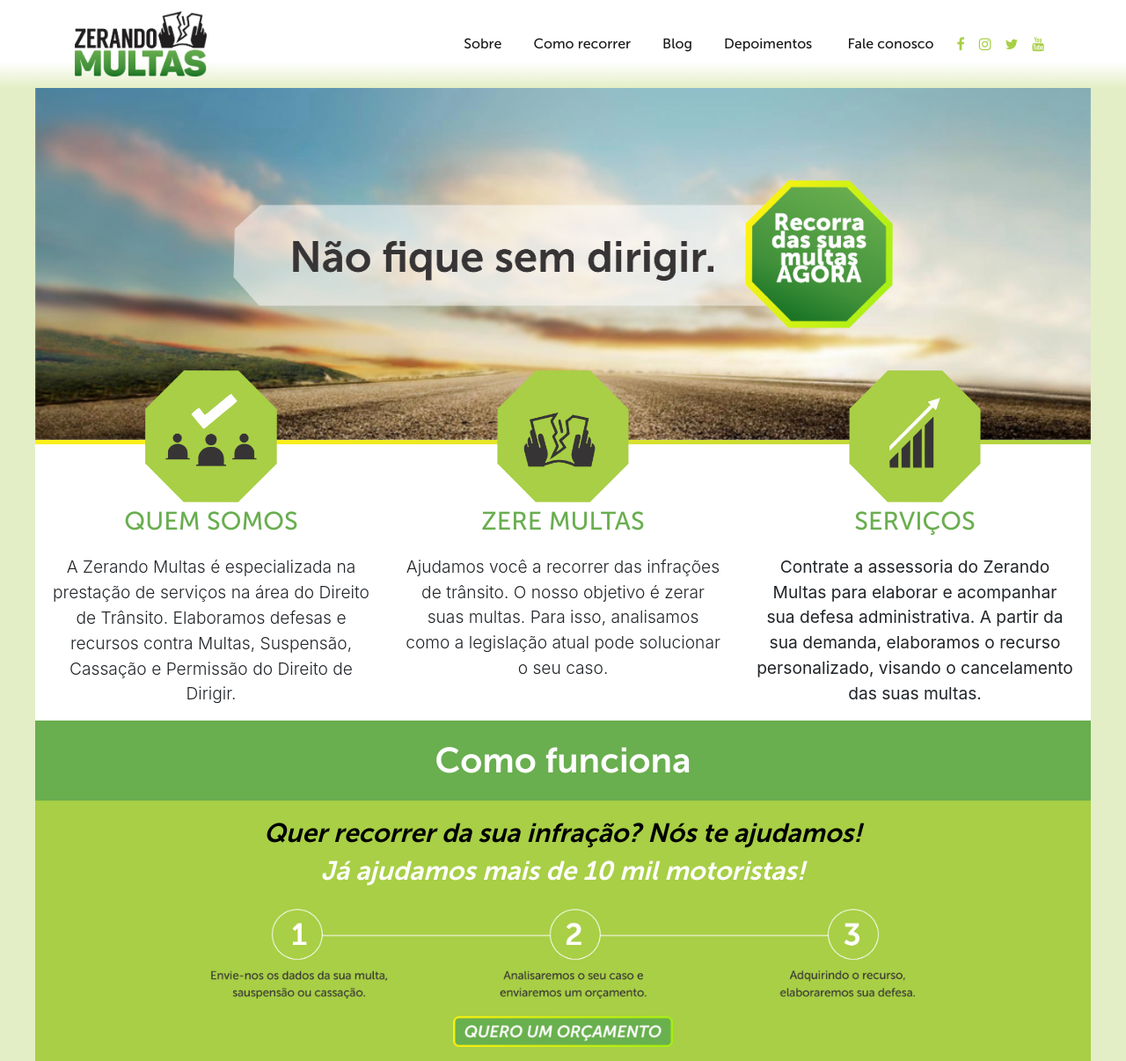
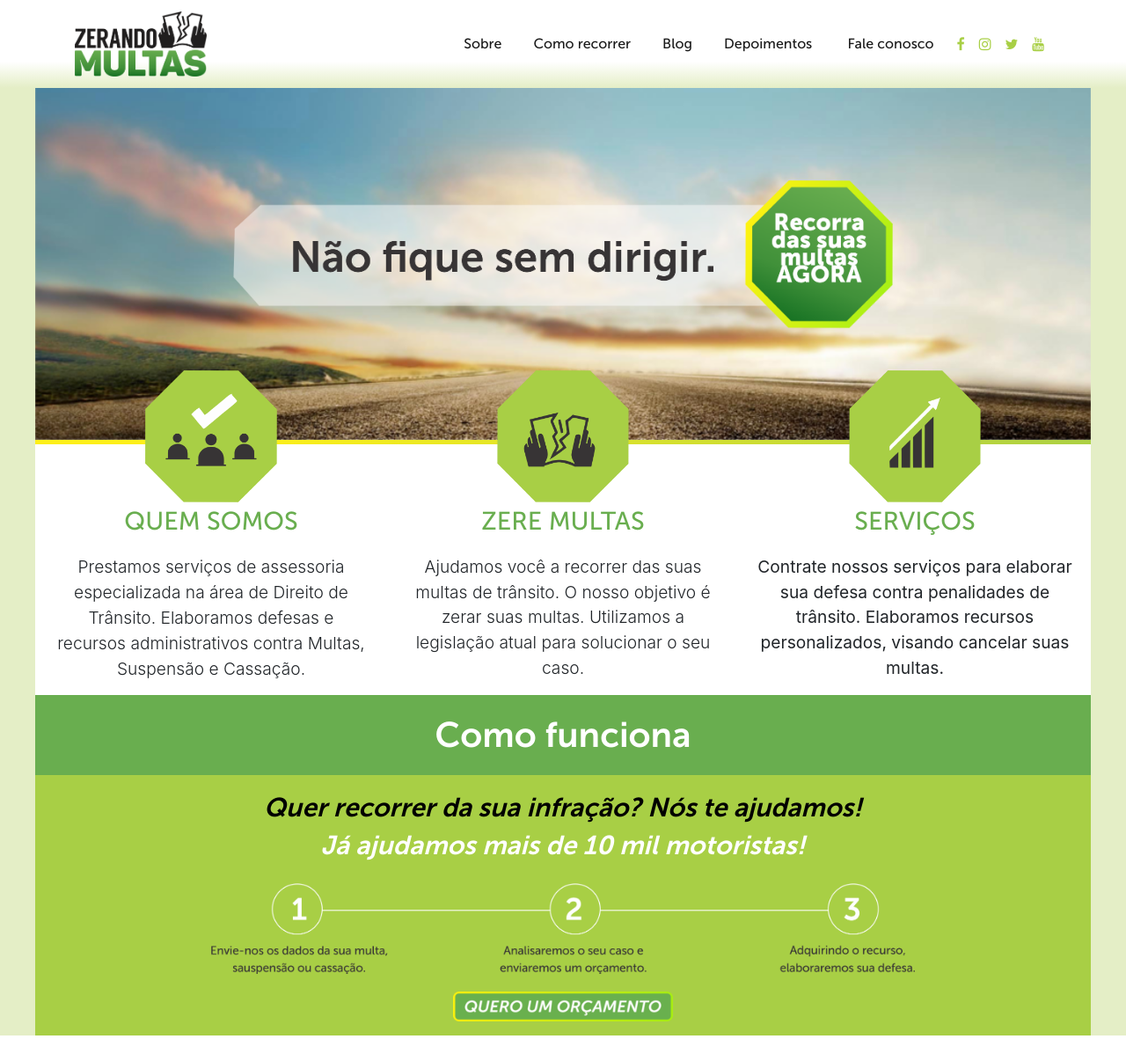
Before and after one commit to zerandomultasrepo/zerandomultas, a Django app: page / in a window 1280 px wide. Shown: the whole page at 88% size. After the commit the page ends 1177 px from the top, so only its background shows below. Run offline with Django 3.2, Linux system fonts and the light colour scheme; some libraries are stand-ins or nearby versions.

Commit message:
Update main text

```diff
--- a/server/templates/index.html
+++ b/server/templates/index.html
@@ -53,7 +53,7 @@
                                 </div>
                                 <div class="row">
                                     <div class="col">
-                                        <p class="lead text-center d-inline-block parag" face="MuseoSans500">A Zerando Multas é especializada na prestação de serviços na área do Direito de Trânsito. Elaboramos defesas e recursos contra Multas, Suspensão, Cassação e Permissão do Direito de Dirigir.</p>
+                                        <p class="lead text-center d-inline-block parag" face="MuseoSans500">Prestamos serviços de assessoria especializada na área de Direito de Trânsito. Elaboramos defesas e recursos administrativos contra Multas, Suspensão e Cassação.</p>
                                     </div>
                                 </div>
                             </div>
@@ -68,7 +68,7 @@
                                 </div>
                                 <div class="row">
                                     <div class="col-md-12">
-                                        <p class="lead text-center d-inline-block parag" face="MuseoSans500">Ajudamos você a recorrer das infrações de trânsito. O nosso objetivo é zerar suas multas. Para isso, analisamos como a legislação atual pode solucionar o seu caso.</p>
+                                        <p class="lead text-center d-inline-block parag" face="MuseoSans500">Ajudamos você a recorrer das suas multas de trânsito. O nosso objetivo é zerar suas multas. Utilizamos a legislação atual para solucionar o seu caso.</p>
                                     </div>
                                 </div>
                             </div>
@@ -83,7 +83,7 @@
                                 </div>
                                 <div class="row">
                                     <div class="col-md-12">
-                                        <p class="text-center d-inline-block parag" face="MuseoSans500">Contrate a assessoria do Zerando Multas para elaborar e acompanhar sua defesa administrativa. A partir da sua demanda, elaboramos o recurso personalizado, visando o cancelamento das suas multas.</p>
+                                        <p class="text-center d-inline-block parag" face="MuseoSans500">Contrate nossos serviços para elaborar sua defesa contra penalidades de trânsito. Elaboramos recursos personalizados, visando cancelar suas multas.</p>
                                     </div>
                                 </div>
                             </div>
```
